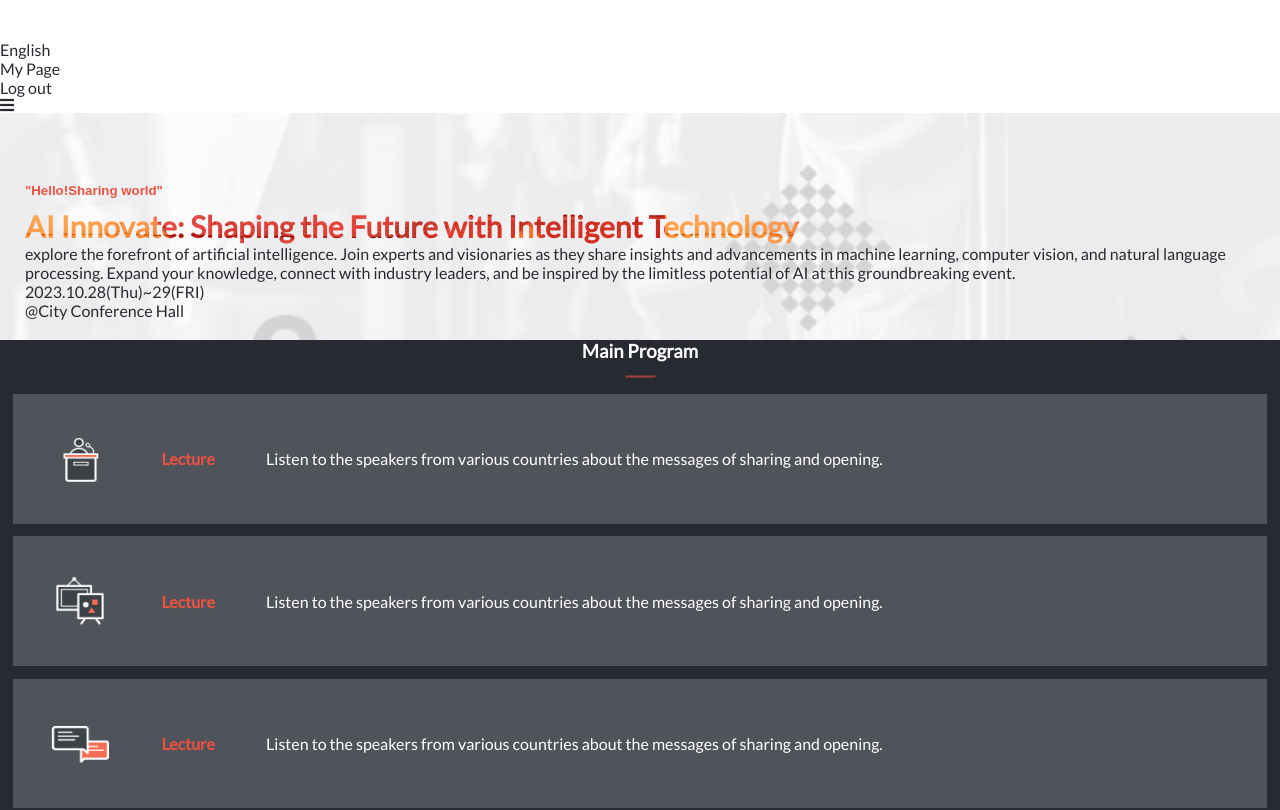
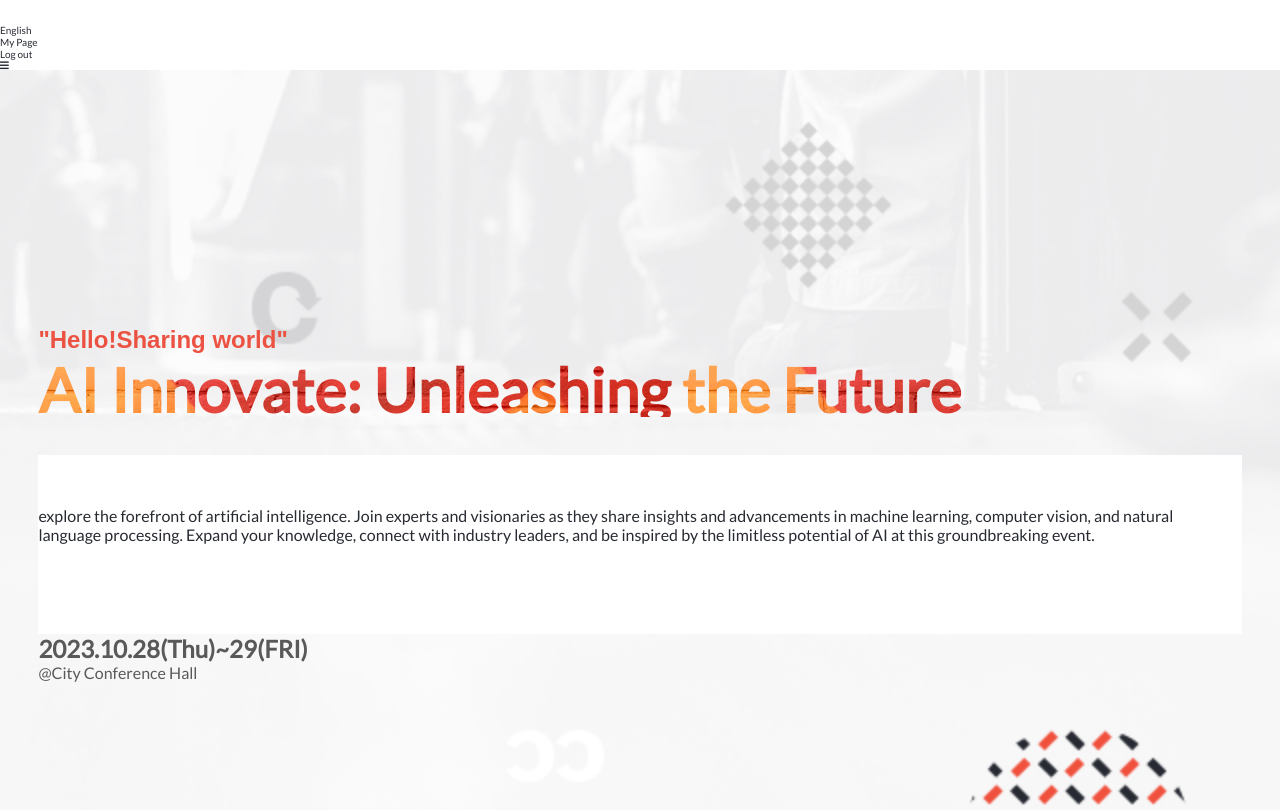
Before and after one commit to Porkalaikarthika/capstone, a website: page index.html in a window 1280 px wide. Shown: the top 810 px of the page. Drawn offline with Linux system fonts and the light colour scheme.

Commit message:
Added and stlyed the main page

```diff
--- a/index.html
+++ b/index.html
@@ -28,11 +28,11 @@
     <main>
         <section class="welcome-section">
             <h5 class="welcome-heading">"Hello!Sharing world"</h5>
-            <h2 class="welcome-content">AI Innovate: Shaping the Future with Intelligent Technology</h2>
-            <p>explore the forefront of artificial intelligence. Join experts and visionaries as they share insights and advancements in machine learning, computer vision, and natural language processing. Expand your knowledge, connect with industry leaders, and be inspired
+            <h2 class="welcome-content"> AI Innovate: Unleashing the Future</h2>
+            <p class="welcome-p">explore the forefront of artificial intelligence. Join experts and visionaries as they share insights and advancements in machine learning, computer vision, and natural language processing. Expand your knowledge, connect with industry leaders, and be inspired
                  by the limitless potential of AI at this groundbreaking event.</p>
-            <p> 2023.10.28(Thu)~29(FRI)</p>
-            <p>&#64;City Conference Hall</p>
+            <p class="date"> 2023.10.28(Thu)~29(FRI)</p>
+            <p class="venue">&#64;City Conference Hall</p>
 
         </section>
         <section class="main-container">
@@ -71,9 +71,12 @@
                 <p>Listen to the speakers from various countries
                     about the messages of sharing and opening.</p>
             </div>
+            <div class="btn">
+                <button> Join AI Innovative conference 2023</button>
+            </div>
+
         </section>
         <section class="featured-speaker">
-
         </section>
     </main>
 </body>
--- a/style.css
+++ b/style.css
@@ -4,6 +4,10 @@
     box-sizing: border-box;
     font-family: 'Lato', sans-serif;
     color: #272a31;
+}
+
+body {
+    font-size: 10px;
 }
 
 /* header {
@@ -37,8 +41,9 @@ a {
     background-image: url("assests/mobile_intro_bg.png");
     background-repeat: no-repeat;
     background-size: cover;
-    padding: 20px 25px;
-    padding-top: 70px;
+    padding: 3vw;
+    padding-top: 20%;
+    padding-bottom: 10%;
 }
 
 .welcome-heading {
@@ -46,6 +51,7 @@ a {
   text-align: left;
   margin-bottom: 10px;
   font-family: 'Montserrat', sans-serif;
+  font-size: 1.5rem;
 }
 
 .welcome-content {
@@ -53,28 +59,52 @@ a {
   background: url(assests/tools-for-motivation-KvTOwKoji7g-unsplash.jpg);
   -webkit-background-clip: text;
   -webkit-text-fill-color: transparent;
-  font-size: 30px;
+  font-size: 3.8rem;
+  line-height: 3.3rem;
+}
+
+.welcome-p {
+    font-size: 1rem;
+    background-color: #fff;
+    padding: 4vw 5vw 7vw 0;
+    margin: 3vw 0 0 0;
+}
+
+.date {
+    font-size: 1.5rem;
+    color: #595959;
+    font-weight: 600;
+}
+
+.venue {
+    font-size: 1rem;
+    color: #595959;
 }
 
 .main-container {
-    background-color: #272a31;
+    background-image: url(assests/pattern_bg.png);
+    background-color: #282b32;
 }
 
 .main-heading {
     text-align: center;
+    padding: 1vw;
+    font-size: 1.8rem;
 }
 
 .main-heading h3 {
     color: #fff;
+    font-size: 1.5rem;
 }
 
 .programContainer {
     margin: 1vw;
     display: flex;
     gap: 4vw;
-    background-color:rgba(242, 242, 247, 0.2);
+    background-color: rgba(59, 62, 69, 0.4);
     align-items: center;
     padding: 3vw;
+    font-size: 1.1rem;
 }
 
 .programContainer h4 {
@@ -84,3 +114,19 @@ a {
 .programContainer p {
     color: #fff;
 }
+
+.btn {
+    display: flex;
+    justify-content: center;
+}
+
+.btn  button{
+    width: 70%;
+    border: none;
+    background-color: #ec5242;
+    padding: 3%;
+    color: #fff;
+    cursor: pointer;
+    font-size: 1.3rem;
+    font-weight: 500;
+}
```
Also changed, not shown: assests/pattern_bg.png (added).
